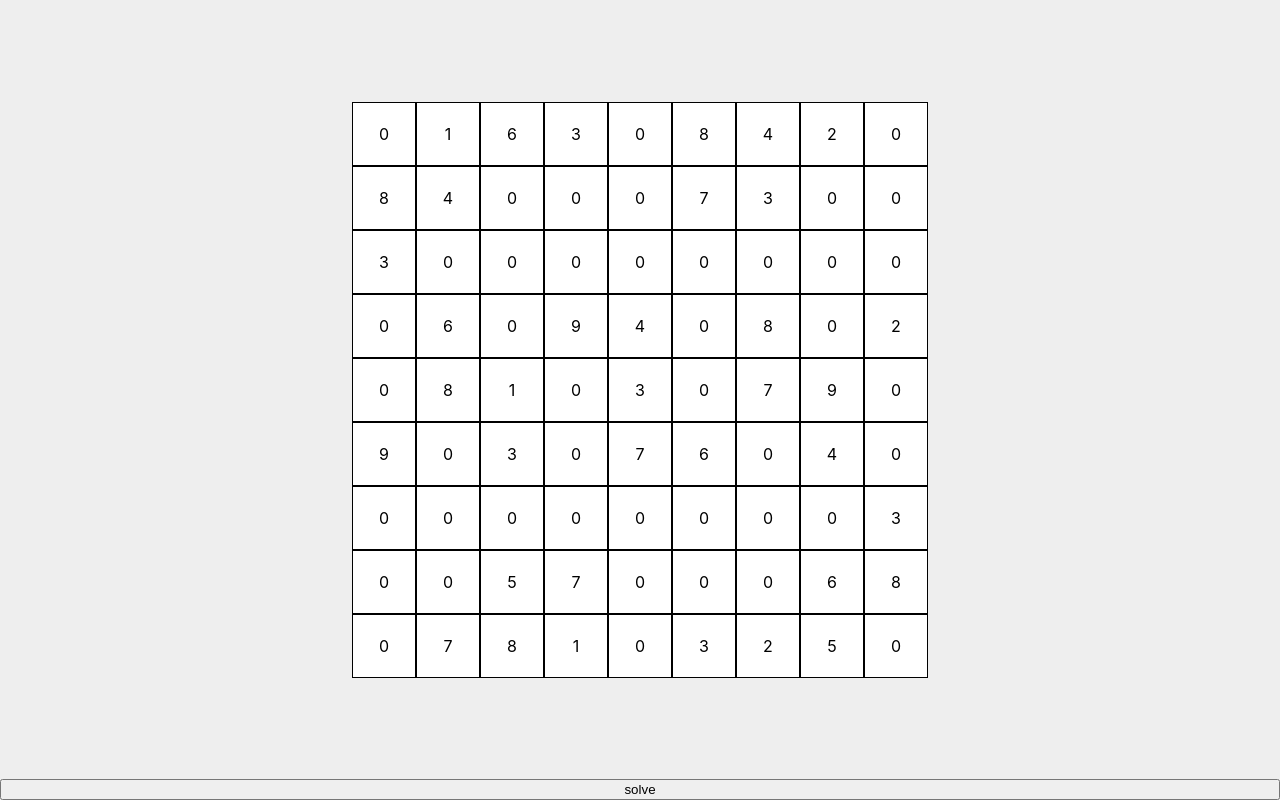
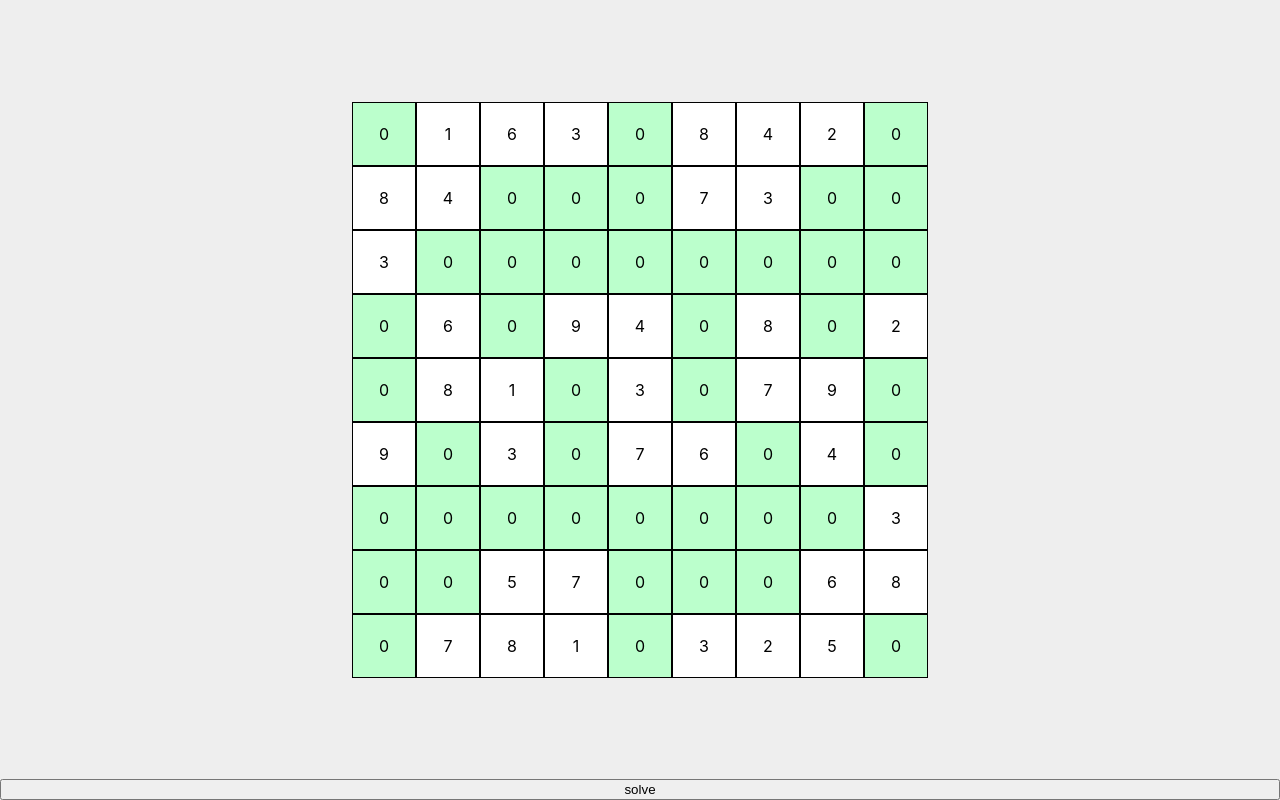
Before and after one commit to jyeh20/sudoku-csp, a React (Create React App) app: page / in a window 1280 px wide. Built offline with nearby package versions, Linux system fonts and the light colour scheme.

Commit message:
Visualizer working on first puzzle test

```diff
--- a/src/Sudoku.jsx
+++ b/src/Sudoku.jsx
@@ -1,18 +1,9 @@
-import React, { useState, useEffect } from 'react'
+import React, { useState, useEffect, useRef } from 'react'
 
 import { makeStyles } from '@material-ui/core/styles'
 
 export default function Sudoku() {
-  const [puzzle, setPuzzle] = useState([[0, 1, 6, 3, 0, 8, 4, 2, 0],
-                                        [8, 4, 0, 0, 0, 7, 3, 0, 0],
-                                        [3, 0, 0, 0, 0, 0, 0, 0, 0],
-                                        [0, 6, 0, 9, 4, 0, 8, 0, 2],
-                                        [0, 8, 1, 0, 3, 0, 7, 9, 0],
-                                        [9, 0, 3, 0, 7, 6, 0, 4, 0],
-                                        [0, 0, 0, 0, 0, 0, 0, 0, 3],
-                                        [0, 0, 5, 7, 0, 0, 0, 6, 8],
-                                        [0, 7, 8, 1, 0, 3, 2, 5, 0]])
-  let originalBoard = [[0, 1, 6, 3, 0, 8, 4, 2, 0],
+  const originalBoard = [[0, 1, 6, 3, 0, 8, 4, 2, 0],
                           [8, 4, 0, 0, 0, 7, 3, 0, 0],
                           [3, 0, 0, 0, 0, 0, 0, 0, 0],
                           [0, 6, 0, 9, 4, 0, 8, 0, 2],
@@ -21,16 +12,15 @@ export default function Sudoku() {
                           [0, 0, 0, 0, 0, 0, 0, 0, 3],
                           [0, 0, 5, 7, 0, 0, 0, 6, 8],
                           [0, 7, 8, 1, 0, 3, 2, 5, 0]]
-  // const [originalBoard, setOriginalBoard] = useState(puzzle)
+  const [puzzle, setPuzzle] = useState(originalBoard)
+
   const classes = useStyles()
-  const [coordinates, setCoordinates] = useState([-1,-1])
-  const [rowError, setRowError] = useState(false)
-  const [colError, setColError] = useState(false)
-  const [boxError, setBoxError] = useState(false)
+  const coordinates = useRef([-1,-1])
   const [solving, setSolving] = useState(false)
   const [numberMap, setNumberMap] = useState(null)
   const [boardState, setBoardState] = useState(0)
   const [statesArray, setStatesArray] = useState([])
+  const [nodesList, setNodesList] = useState([])
 
   class NumberTuple {
     constructor(row, col, value) {
@@ -48,17 +38,16 @@ export default function Sudoku() {
     } while (currentDate - date < milliseconds)
   }
 
+  // Constraints when adding a value
   const rowConstraint = (board, row, value) => {
     for (let col = 0; col < board[row].length; col++) {
       if (board[row][col] === 0) {
         continue
       }
       if (board[row][col] === value) {
-        setRowError(true)
         return false
       }
     }
-    setRowError(false)
     return true
   }
 
@@ -68,11 +57,9 @@ export default function Sudoku() {
         continue
       }
       if (board[row][col] === value) {
-        setColError(true)
         return false
       }
     }
-    setColError(false)
     return true
   }
 
@@ -101,20 +88,97 @@ export default function Sudoku() {
           continue
         }
         if (board[posRow + r][posCol + c] === value) {
-          setBoxError(true)
           return false
         }
       }
     }
-    setBoxError(false)
     return true
   }
 
   const checkConstraints = (board, row, col, value) => {
-    setCoordinates([row, col])
     const rc = rowConstraint(board, row, value)
     const cc = colConstraint(board, col, value)
     const bc = boxConstraint(board, row, col, value)
+    console.log(row, col, rc, cc, bc)
+    // No errors
+    if (rc && cc && bc) {
+          return true
+    }
+    // At least one error
+    return false
+  }
+
+  // Constraints for the visualizer
+  const rowVisualizerConstraint = (board, row) => {
+    let visited = new Set()
+    for (let col = 0; col < board[row].length; col++) {
+      let value = board[row][col]
+      if (value === 0) {
+        continue
+      }
+      if (visited.has(value)) {
+        return false
+      }
+      visited.add(value)
+    }
+    return true
+  }
+
+  const colVisualizerConstraint = (board, col) => {
+    let visited = new Set()
+    for (let row = 0; row < board.length; row++) {
+      let value = board[row][col]
+      if (value === 0) {
+        continue
+      }
+      if (visited.has(value)) {
+        return false
+      }
+      visited.add(value)
+    }
+    return true
+  }
+
+  const boxVisualizerConstraint = (board, row, col) => {
+    let visited = new Set()
+    let posRow = 0
+    let posCol = 0
+    if (row <= 2) {
+      posRow = 1
+    } else if (row >= 6) {
+      posRow = 7
+    } else {
+      posRow = 4
+    }
+
+    if (col <= 2) {
+      posCol = 1
+    } else if (col >= 6) {
+      posCol = 7
+    } else {
+      posCol = 4
+    }
+
+    for (let r = -1; r <= 1; r++) {
+      for (let c = -1; c <= 1; c++) {
+        let value = board[posRow + r][posCol + c]
+        if (value === 0) {
+          continue
+        }
+        if (visited.has(value)) {
+          return false
+        }
+        visited.add(value)
+      }
+    }
+    return true
+  }
+
+  const checkVisualizerConstraints = (board, row, col) => {
+    const rc = rowVisualizerConstraint(board, row)
+    const cc = colVisualizerConstraint(board, col)
+    const bc = boxVisualizerConstraint(board, row, col)
+    console.log(row, col, rc, cc, bc)
     // No errors
     if (rc && cc && bc) {
           return true
@@ -127,7 +191,7 @@ export default function Sudoku() {
     for (let row = 0; row < board.length; row++) {
       for (let col = 0; col < board[row].length; col++) {
         if (board[row][col] === 0) {
-          setCoordinates([row, col])
+          coordinates.current = [row, col]
           return [row, col]
         }
       }
@@ -136,20 +200,16 @@ export default function Sudoku() {
   }
 
   const handleClick = (row, col) => {
-    let newPuzzle = puzzle
     let val = puzzle[row][col]
     if (val === 9) {
       puzzle[row][col] = 0
     } else {
       puzzle[row][col]++
     }
-    // setPuzzle(puzzle)
-    setCoordinates([row, col])
-    console.log(puzzle)
+    coordinates.current = [row, col]
   }
 
   let stateArray = []
-
   function getSolution (board) {
     let coords = getNextEmptySpot(board)
     let row = coords[0]
@@ -159,7 +219,7 @@ export default function Sudoku() {
     if (row === -1) {
       setStatesArray(stateArray)
       setSolving(true)
-      return board
+      return
     }
 
     // Try every value that fits constraints
@@ -175,14 +235,14 @@ export default function Sudoku() {
     if (getNextEmptySpot(board)[0] !== -1) {
       board[row][col] = 0
     }
-    return board
+    return
   }
 
   function solve () {
-    getSolution(puzzle)
+    getSolution(originalBoard)
   }
 
-  const getNumbers = () => {
+  const initializeDisplay = () => {
     let nums = []
     for (let row = 0; row < puzzle.length; row++) {
       for (let col = 0; col < puzzle[row].length; col++) {
@@ -190,16 +250,36 @@ export default function Sudoku() {
       }
     }
 
+    setNodesList(nums)
+    displayNodes(nums)
+  }
+
+  const displayNodes = (nums) => {
     const numMap = nums.map((num) =>
-      <SmallBox puzzle={puzzle} coords={coordinates} value={num.value} row={num.row} col={num.col} handleClick={handleClick} />
+      <SmallBox constraints={checkVisualizerConstraints} puzzle={puzzle}
+      coords={coordinates.current} value={num.value} row={num.row} col={num.col} handleClick={handleClick}/>
     )
 
     setNumberMap(numMap)
   }
 
+  const adjustNode = (row, col, value) => {
+    const index = (row * 9) + col
+    let nodes = nodesList
+    nodes[index].value = value
+    puzzle[row][col] = value
+    setNodesList(nodes)
+    displayNodes(nodes)
+    return puzzle
+  }
+
+  useEffect(() => {
+    // populate boxes
+    initializeDisplay()
+  }, [])
+
   useEffect(() => {
     if (solving) {
-      let copy = originalBoard
       if (boardState === statesArray.length) {
         setSolving(!solving)
         return
@@ -207,15 +287,11 @@ export default function Sudoku() {
       let row = statesArray[boardState][0]
       let col = statesArray[boardState][1]
       let value = statesArray[boardState][2]
-      copy[row][col] = value
-      originalBoard = copy
-      setCoordinates([row, col])
-      sleep(5)
+      coordinates.current = [row, col]
+      setPuzzle(adjustNode(row, col, value))
+      sleep(60)
       setBoardState(boardState + 1)
     }
-
-    // populate boxes
-    getNumbers()
   }, [coordinates, boardState, solving])
 
   return (
@@ -228,21 +304,30 @@ export default function Sudoku() {
   )
 }
 
-const SmallBox = (props) => {
-  // console.log(props.coords[0], props.coords[1], props.row, props.col)
+const SmallBox = ({constraints, puzzle, coords, value, row, col, handleClick}) => {
   const classes = useStyles()
+  const red = '#FFAAAA'
+  const white = '#FFFFFF'
+  const blue = '#AADDFF'
+  const green = '#BBFFCC'
   function getColor() {
-    const row = props.coords[0]
-    const col = props.coords[1]
-    if (props.row === row && props.col === col) {
-      return '#FF0000'
+    if (coords[0] !== -1) {
+      if (!constraints(puzzle, row, col, value)) {
+        return red
+      }
+    }
+    if (value === 0) {
+      return green
+    }
+    if (row === coords[0] && col === coords[1]) {
+      return blue
     } else {
-      return "#FFFFFF"
+      return white
     }
   }
   return(
-    <div className={classes.smallBox} style={{background: `${getColor()}`}} onClick={() => {props.handleClick(props.row, props.col)}}>
-      {props.puzzle[props.row][props.col]}
+    <div className={classes.smallBox} style={{background: `${getColor()}`}} onClick={() => {handleClick(row, col)}}>
+      {value}
     </div>
   )
 }
```
Lines whose indentation alone changed are shown as unchanged.
